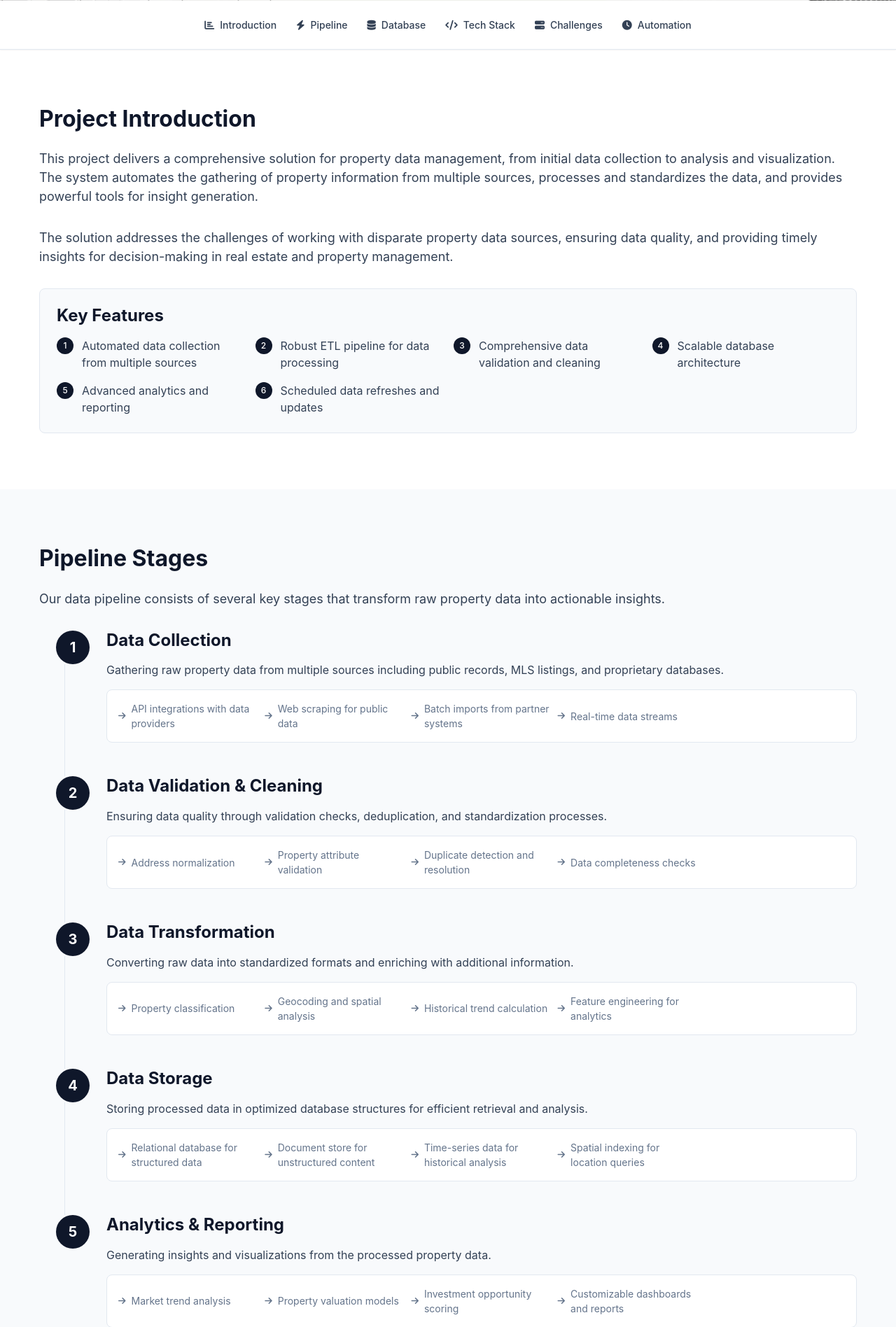
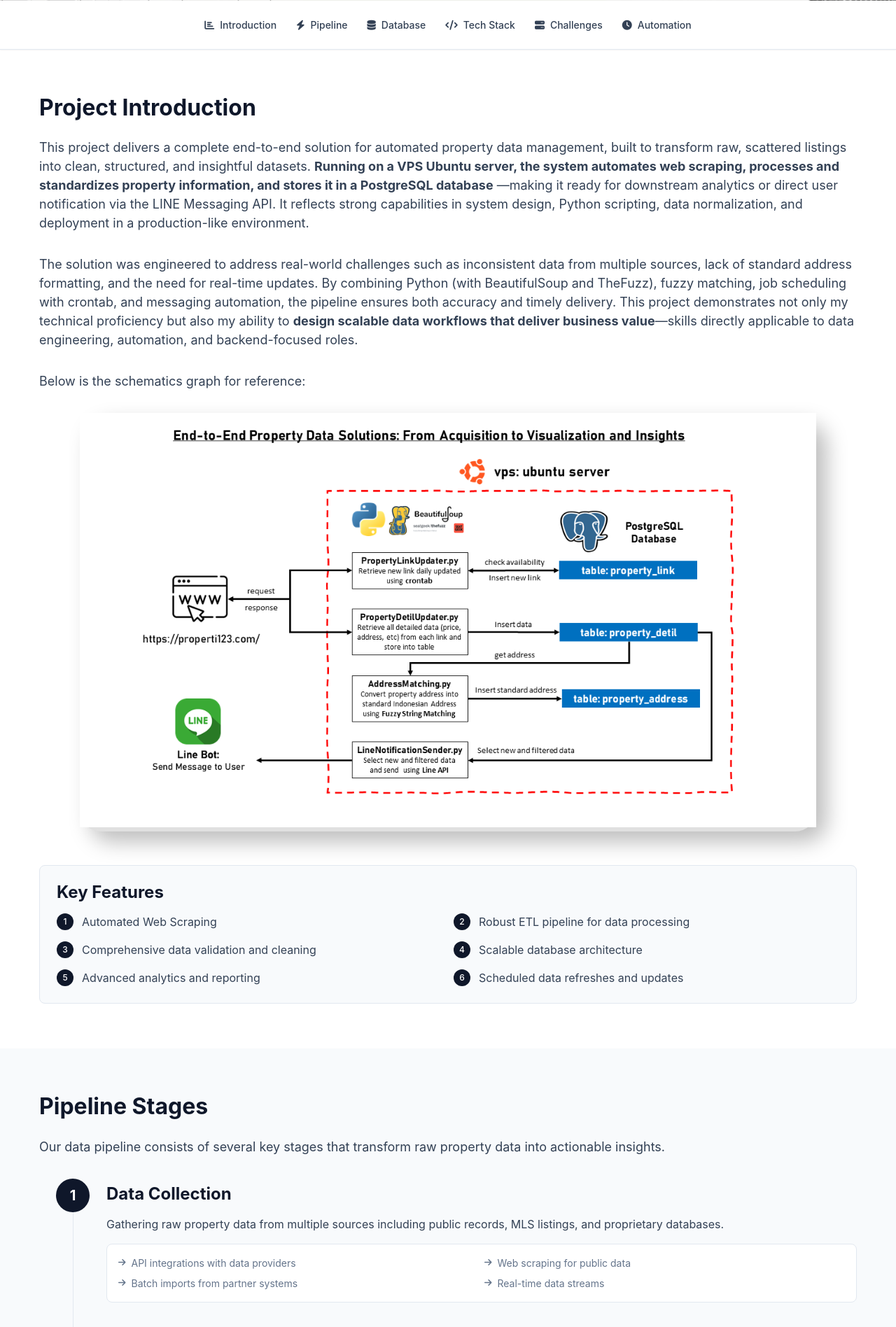
Before and after one commit to adhamhusein/portfolio-website, a Flask app: template app/templates/project_002.html in a window 1280 px wide. Shown: the part 574-2470 px from the top of the page at 70% size. Run offline with Flask 3, Linux system fonts and the light colour scheme; the template is opened without the code that fills it, so the values that code supplies are empty.

Commit message:
update project intro

```diff
--- a/app/static/css/project_002_styles.css
+++ b/app/static/css/project_002_styles.css
@@ -137,7 +137,7 @@ img {
 
 /* Section Styles */
 .section {
-  padding: 5rem 0;
+  padding: 4rem 0;
 }
 
 .section-alt {
@@ -247,18 +247,22 @@ img {
   padding: 1.5rem;
   margin-top: 2rem;
   border: 1px solid var(--color-border);
+  /* margin-left: 2rem;
+  margin-right: 2rem; */
 }
 
 .feature-list {
   display: grid;
-  grid-template-columns: repeat(auto-fill, minmax(250px, 1fr));
+  grid-template-columns: repeat(2, minmax(250px, 1fr));
   gap: 1rem;
   margin-top: 1rem;
+  justify-content: center;
 }
 
 .feature-list li {
   display: flex;
   align-items: flex-start;
+  /* padding: 0px 10px 0px 50px; */
 }
 
 .feature-number {
@@ -276,10 +280,27 @@ img {
   flex-shrink: 0;
 }
 
+.schematics {
+  margin: 2rem auto;
+  margin-bottom: 3rem;
+  width: 90%;
+  height: auto;
+  justify-content: center;
+  transition: all 0.3s ease-in-out;
+  border-radius: 30px;
+  background: #e0e0e0;
+  box-shadow: 15px 15px 30px #bebebe,
+             -15px -15px 30px #ffffff;
+  &:hover {
+    width: 92%;
+  }
+}
+
 /* Pipeline Stages */
 .pipeline-stages {
   position: relative;
   padding-left: 1.5rem;
+  /* border: 1px solid black; */
 }
 
 .pipeline-stage {
@@ -297,7 +318,7 @@ img {
   content: "";
   position: absolute;
   top: 3rem;
-  left: 0.75rem;
+  left: 1.5rem;
   bottom: -3rem;
   width: 1px;
   background-color: var(--color-border);
@@ -326,6 +347,7 @@ img {
 
 .stage-content {
   flex-grow: 1;
+  margin-top: 0.5rem;
 }
 
 .stage-details {
@@ -338,7 +360,7 @@ img {
 
 .stage-details ul {
   display: grid;
-  grid-template-columns: repeat(auto-fill, minmax(200px, 1fr));
+  grid-template-columns: repeat(2, minmax(200px, 1fr));
   gap: 0.5rem;
 }
 
--- a/app/templates/project_002.html
+++ b/app/templates/project_002.html
@@ -71,19 +71,30 @@
       <h2>Project Introduction</h2>
       <div class="content-wrapper">
         <p class="lead-text">
-          This project delivers a comprehensive solution for property data management, from initial data
-          collection to analysis and visualization. The system automates the gathering of property information
-          from multiple sources, processes and standardizes the data, and provides powerful tools for insight
-          generation.
+          This project delivers a complete end-to-end solution for automated property data management, built to transform raw,
+          scattered listings into clean, structured, and insightful datasets. <strong>Running on a VPS Ubuntu server, the system
+          automates web scraping, processes and standardizes property information, and stores it in a PostgreSQL database</strong>
+          —making it ready for downstream analytics or direct user notification via the LINE Messaging API. It reflects strong
+          capabilities in system design, Python scripting, data normalization, and deployment in a production-like environment.
         </p>
         <p class="lead-text">
-          The solution addresses the challenges of working with disparate property data sources, ensuring data
-          quality, and providing timely insights for decision-making in real estate and property management.
+          The solution was engineered to address real-world challenges such as inconsistent data from multiple sources, lack of
+          standard address formatting, and the need for real-time updates. By combining Python (with BeautifulSoup and TheFuzz),
+          fuzzy matching, job scheduling with crontab, and messaging automation, the pipeline ensures both accuracy and timely
+          delivery. This project demonstrates not only my technical proficiency but also my ability to <strong>design scalable
+          data workflows that deliver business value</strong>—skills directly applicable to data engineering,
+          automation, and backend-focused roles.
         </p>
+        <p class="lead-text">
+          Below is the schematics graph for reference:
+        </p>
+        <div class="schematics">
+          <img src="../static/images/img-project/project-001.png" alt="">
+        </div>
         <div class="feature-box">
           <h3>Key Features</h3>
           <ul class="feature-list">
-            <li><span class="feature-number">1</span> Automated data collection from multiple sources</li>
+            <li><span class="feature-number">1</span> Automated Web Scraping</li>
             <li><span class="feature-number">2</span> Robust ETL pipeline for data processing</li>
             <li><span class="feature-number">3</span> Comprehensive data validation and cleaning</li>
             <li><span class="feature-number">4</span> Scalable database architecture</li>
```
